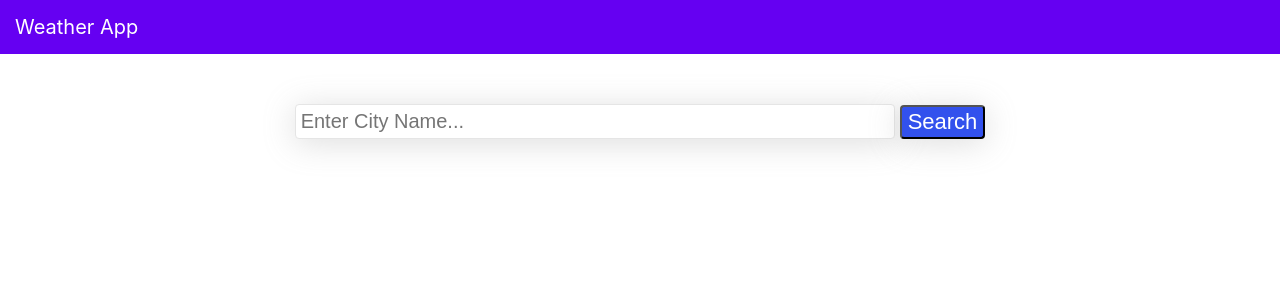
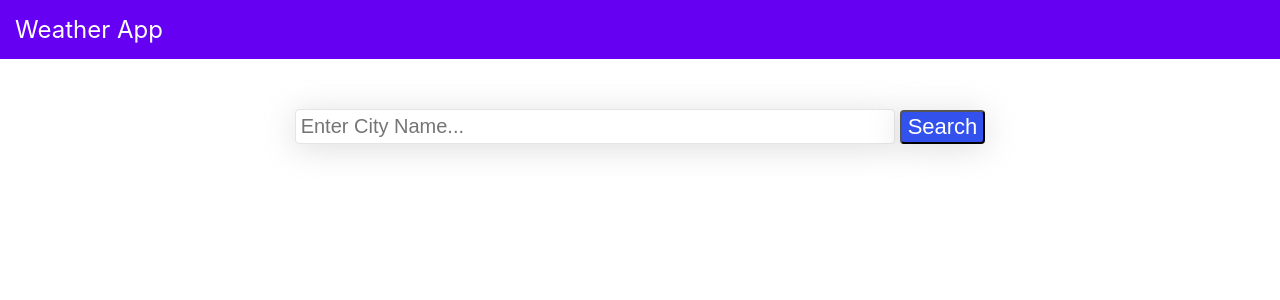
Before and after one commit to BhaveshJindal29/React-Weather-App-FSD, a React (Create React App) app: page / in a window 1280 px wide. Shown: the top 300 px of the page. Built offline with nearby package versions, Linux system fonts and the light colour scheme.

Commit message:
updated Heading Section

```diff
--- a/src/App.js
+++ b/src/App.js
@@ -28,8 +28,10 @@ class App extends Component {
 
       }
     console.log("Constructor of WeatherApp class loaded.");
+    this.searchCity = this.searchCity.bind(this);
+  }
 
-  }
+
 
   searchCity = (name) =>{
     this.setState({
@@ -38,32 +40,23 @@ class App extends Component {
       cityNameError: false
     })
 
-  // searchCity(name) {
-  //   this.setState({
-  //     cityNameFound: false,
-  //     loadingIndicator: true,
-  //     cityNameError: false
-  //   })
-
 let that = this;
 
-  // fetch('https://api.openweathermap.org/data/2.5/weather?q='+name+"&appid=d2978ac34827965e00783e61165643e1&units=metric")
-  // fetch('https://api.openweathermap.org/data/2.5/weather?lat=24.5854&lon=73.7125&appid=d2978ac34827965e00783e61165643e1')
-  fetch('https://api.openweathermap.org/data/2.5/weather?q='+name+'&appid=d2978ac34827965e00783e61165643e1')
+alert(name)
+
+fetch('https://api.openweathermap.org/data/2.5/weather?q='+name+"&appid=80186bc6ef5c092a7aa7bcdb10ea8c80&units=metric")
 .then(function(response) {
   return response.json();
 })
 .then(function(response) {
-    if(response.code === "404") {
+  if(response.cod === "404") {
       that.setState({
         cityNameFound: false,
         cityNameError: true,
         loadingIndicator: false
       })
     }
-    else if(response.code === 200) {
-
-
+  else if(response.cod === 200) {
     console.log("Response from openweathermap api " , response);
     let sunrise =  new Date(response.sys.sunrise*1000).toLocaleTimeString();
     let sunset =  new Date(response.sys.sunset*1000).toLocaleTimeString();
--- a/src/components/Header/HeadingSection.css
+++ b/src/components/Header/HeadingSection.css
@@ -4,3 +4,8 @@
     padding: 15px;
     font-size: 20px;
 }
+
+.headingText{
+    color: white ;
+    font-size: 24px;
+}
--- a/src/components/Header/HeadingSection.js
+++ b/src/components/Header/HeadingSection.js
@@ -1,10 +1,19 @@
-import React from 'react'
+import React,{Component} from 'react'
 import './HeadingSection.css';
 
-function HeadingSection() {
-  return (
-    <div className='heading'>Weather App</div>
-  )
+class HeadingSection extends Component {
+    constructor(props) {
+        super(props);
+        this.state = {
+            }
+      }
+  render() {
+    return (
+      <div className='heading'>
+     <span className='headingText'>Weather App</span>
+      </div>
+    );
+  }
 }
 
 export default HeadingSection
--- a/src/components/Search/SearchSection.js
+++ b/src/components/Search/SearchSection.js
@@ -4,6 +4,9 @@ import "./SearchSection.css";
 import PropTypes from "prop-types";
 
 class SearchSection extends Component {
+
+  cityName="Udaipur";
+
   constructor(props) {
     super(props);
     this.state = {
@@ -26,6 +29,7 @@ class SearchSection extends Component {
   }
 
   handleSearchInput() {
+    alert()
     console.log("handleSearchInput fired");
     this.props.searchCity(this.props.cityName);
   }
--- a/src/components/WeatherInfo/WeatherDetails.js
+++ b/src/components/WeatherInfo/WeatherDetails.js
@@ -45,7 +45,7 @@ export class WeatherDetails extends Component {
           </div>
         </div>
         <div className="commentSection">
-          {/* <AddComment></AddComment> */}
+
           <CommentSection />
         </div>
         <br />
```
Lines whose indentation alone changed are shown as unchanged.
